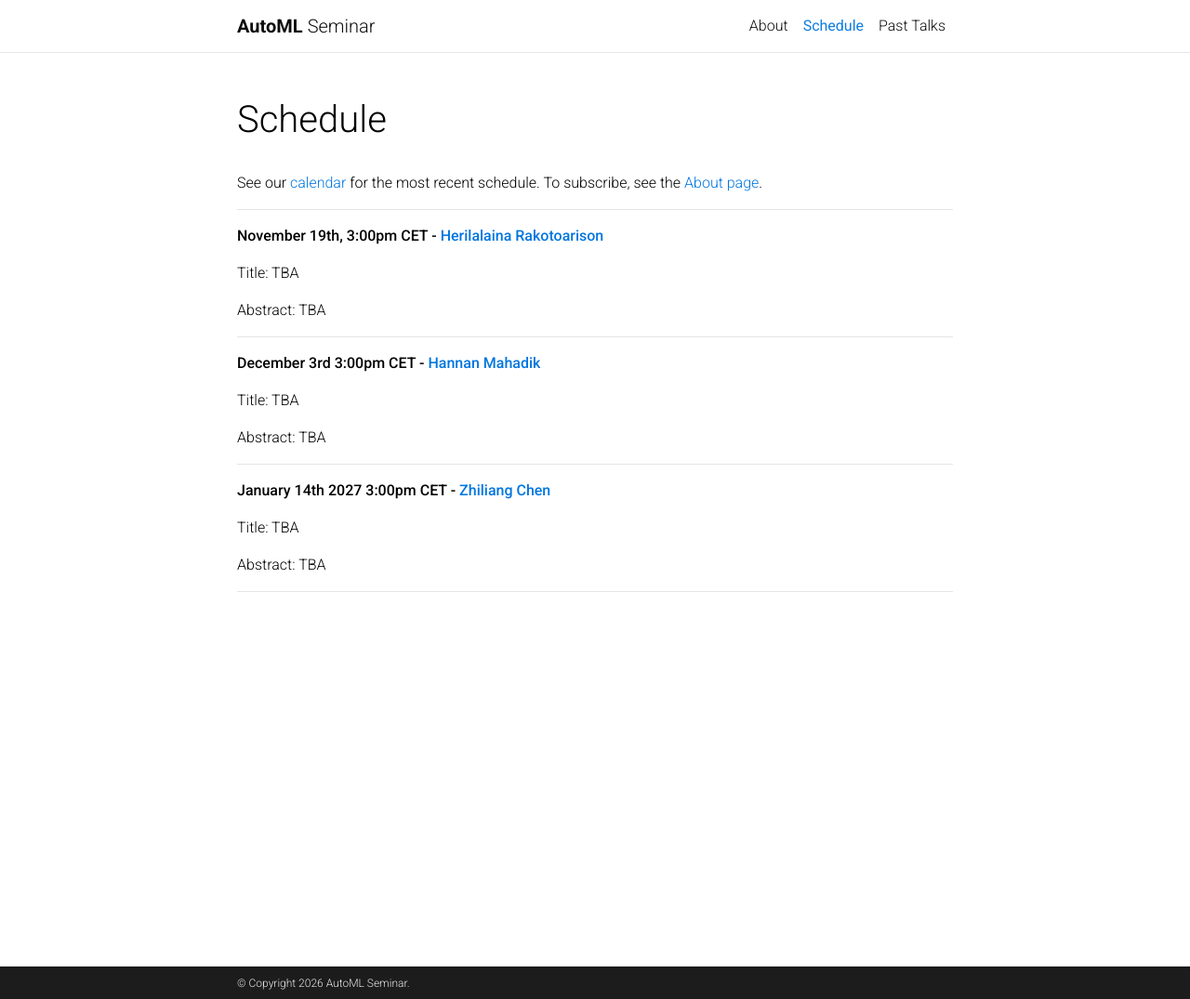
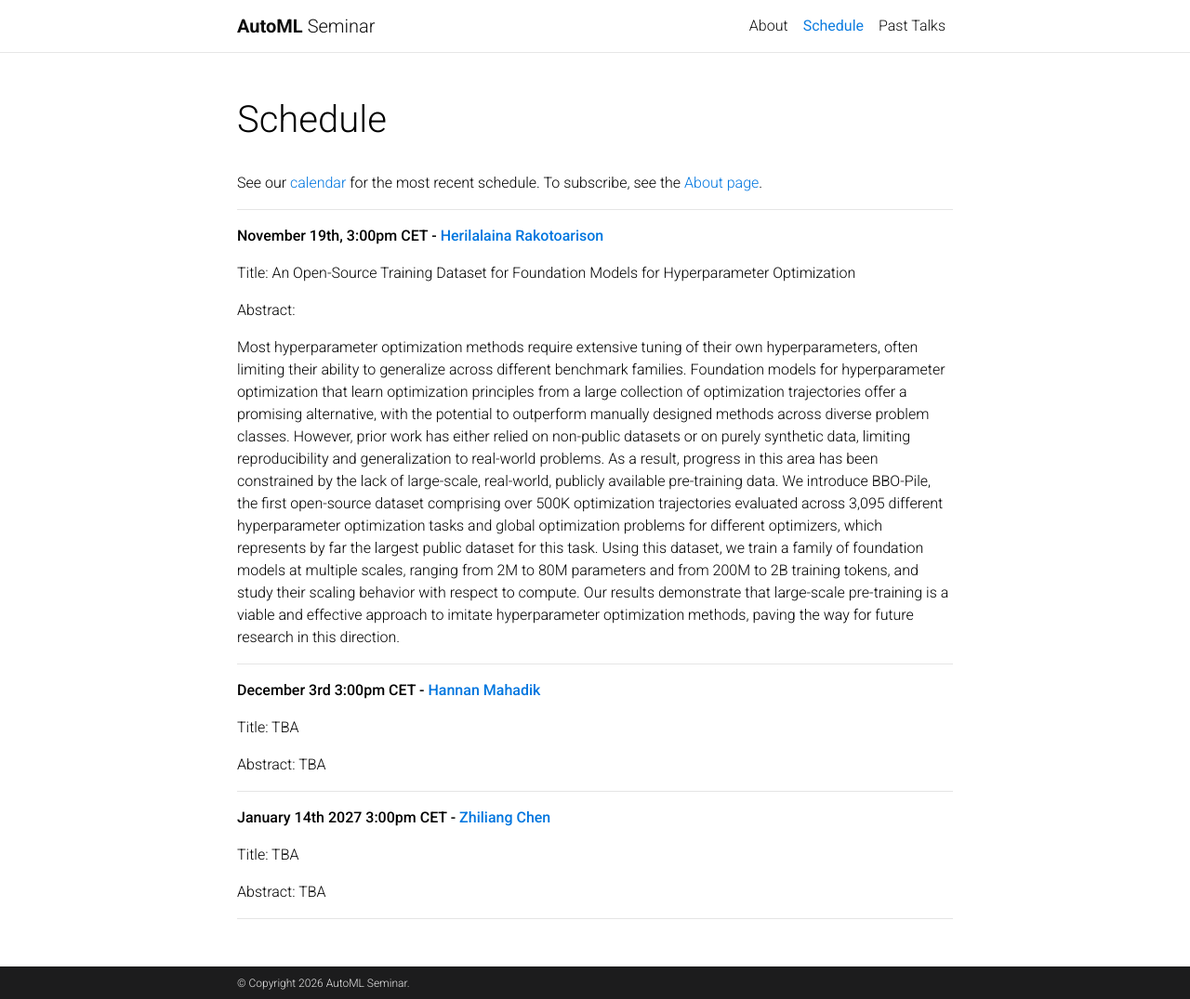
Before and after one commit to AutoML-Seminars/AutoML-Seminars.github.io, a Jekyll site: the page built from _pages/schedule.md, in a window 1280 px wide and 1075 px high. Shown: the whole window at 93% size. Built offline with Jekyll 4.4.1, drawn with Linux system fonts in a browser that asks for light colours; comment, search, counter and statistics services are not loaded; a style sheet for code colours, icons or effects is not loaded.

Commit message:
update schedule

```diff
--- a/_pages/schedule.md
+++ b/_pages/schedule.md
@@ -15,9 +15,11 @@ See our [calendar](https://calendar.google.com/calendar/embed?src=automlseminar%
 
 **November 19th, 3:00pm CET - [Herilalaina Rakotoarison](https://herilalaina.github.io/)**
 
-Title: TBA
+Title: An Open-Source Training Dataset for Foundation Models for Hyperparameter Optimization
 
-Abstract: TBA
+Abstract:
+
+Most hyperparameter optimization methods require extensive tuning of their own hyperparameters, often limiting their ability to generalize across different benchmark families. Foundation models for hyperparameter optimization that learn optimization principles from a large collection of optimization trajectories offer a promising alternative, with the potential to outperform manually designed methods across diverse problem classes. However, prior work has either relied on non-public datasets or on purely synthetic data, limiting reproducibility and generalization to real-world problems. As a result, progress in this area has been constrained by the lack of large-scale, real-world, publicly available pre-training data. We introduce BBO-Pile, the first open-source dataset comprising over 500K optimization trajectories evaluated across 3,095 different hyperparameter optimization tasks and global optimization problems for different optimizers, which represents by far the largest public dataset for this task. Using this dataset, we train a family of foundation models at multiple scales, ranging from 2M to 80M parameters and from 200M to 2B training tokens, and study their scaling behavior with respect to compute. Our results demonstrate that large-scale pre-training is a viable and effective approach to imitate hyperparameter optimization methods, paving the way for future research in this direction.
 
 ---------
 
```
Also changed, not shown: _pages/about.md (+1 -1 lines).
